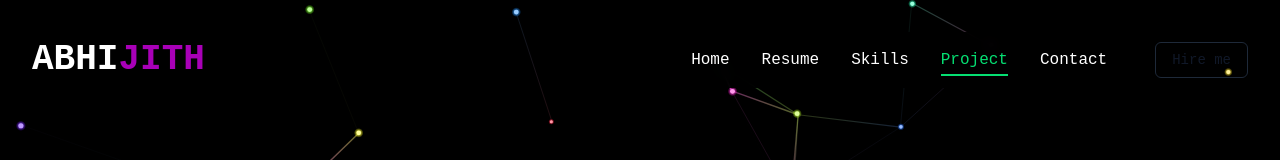
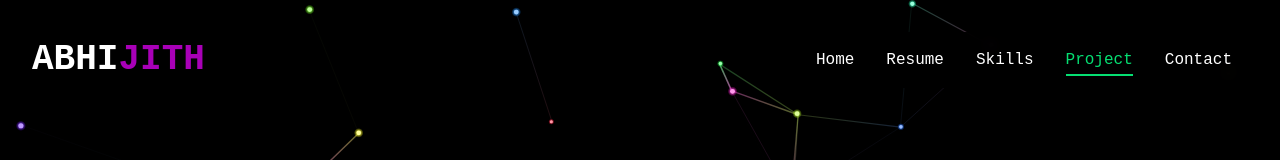
Before and after one commit to abhi-jith-m/my-portfolio, a Next.js app: page /Project in a window 1280 px wide. Shown: the top 160 px of the page. Built offline with nearby package versions, Linux system fonts and the light colour scheme.

Commit message:
Auto update

```diff
--- a/app/page.jsx
+++ b/app/page.jsx
@@ -8,13 +8,13 @@ const Home = () => {
 return<section className=''>
     <div className='container mx-auto h-full'>
       <div className='flex flex-col xl:flex-row items-center justify-between  xl:pt-8 xl:pb-2'>
-        <div className='text-center xl:text-left order-2 xl:order-none'>
+        <div className='mr-2 ml-2 xl:mr-0 xl:ml-0 text-center xl:text-left order-2 xl:order-none '>
           <span className='text-[18px] font-semibold '>DATA SCIENTIST</span>
           <h1 className='h1'>Hello I'm <br/>
           {/* <span className='text-fuchsia-700'> ABHIJITH M</span> */}
           <MatrixText text="ABHIJITH M" className="text-fuchsia-700" />
           </h1>
-          <p className="max-w-[600px] mb-3 mt-2 xl:text-[16px] text-[14px] text-white/80 leading-relaxed text-justify">
+          <p className="max-w-[600px] mb-3 mt-2  xl:text-[16px] text-[14px] text-white/80 leading-relaxed text-justify">
                 I’m a data scientist passionate about turning raw data into meaningful insights and intelligent solutions.
                 I specialize in analyzing complex datasets, building predictive models, and delivering data-driven strategies that drive business performance.
               </p>
--- a/components/Header.jsx
+++ b/components/Header.jsx
@@ -17,16 +17,13 @@ const Header = () => {
 
     <div className='hidden xl:flex items-center gap-8'>
     <Nav />
-    <Link href="/contact">
-    <Button>Hire me</Button>
-    </Link>
+
     </div>
     {/* Mobile Nav and Button for smaller screens */}
     <div className="xl:hidden flex items-center gap-4">
-          <Link href="/contact">
-          </Link>
+
           <div>
-          <MobileNav><Button>Hire me</Button></MobileNav>
+          <MobileNav />
 
             </div>
 
```
